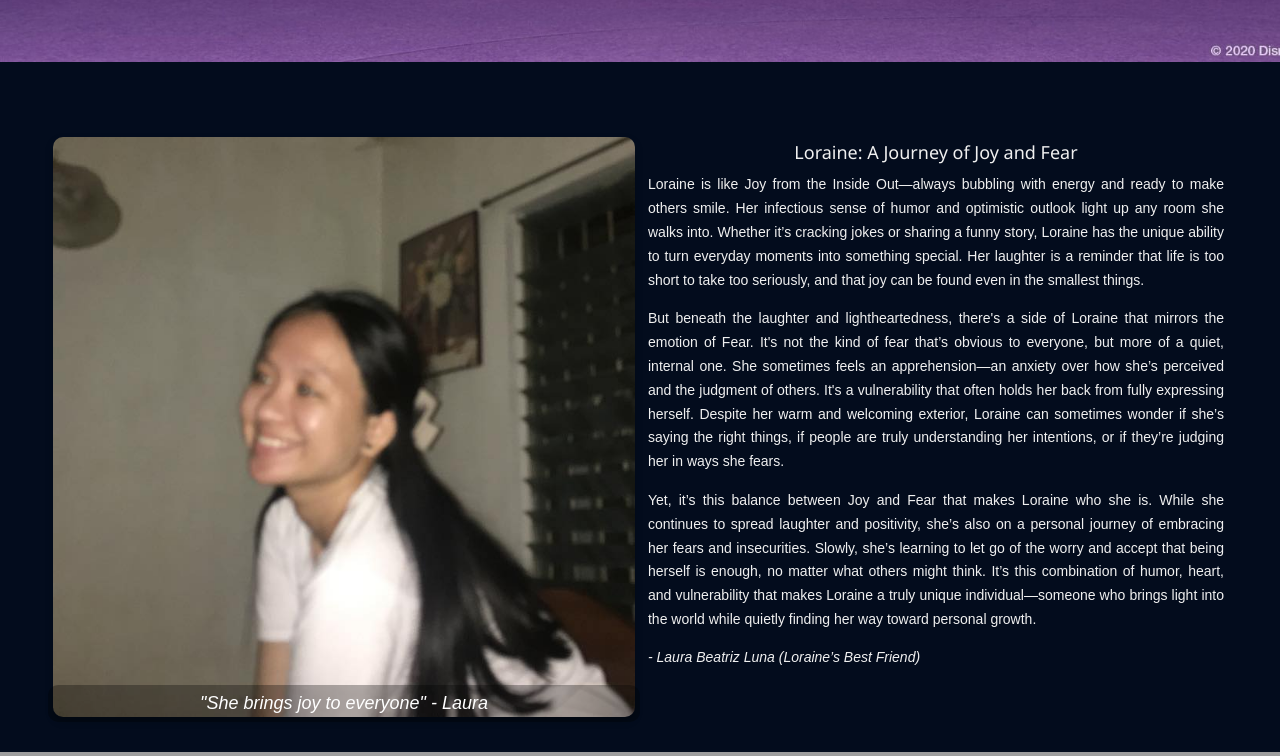
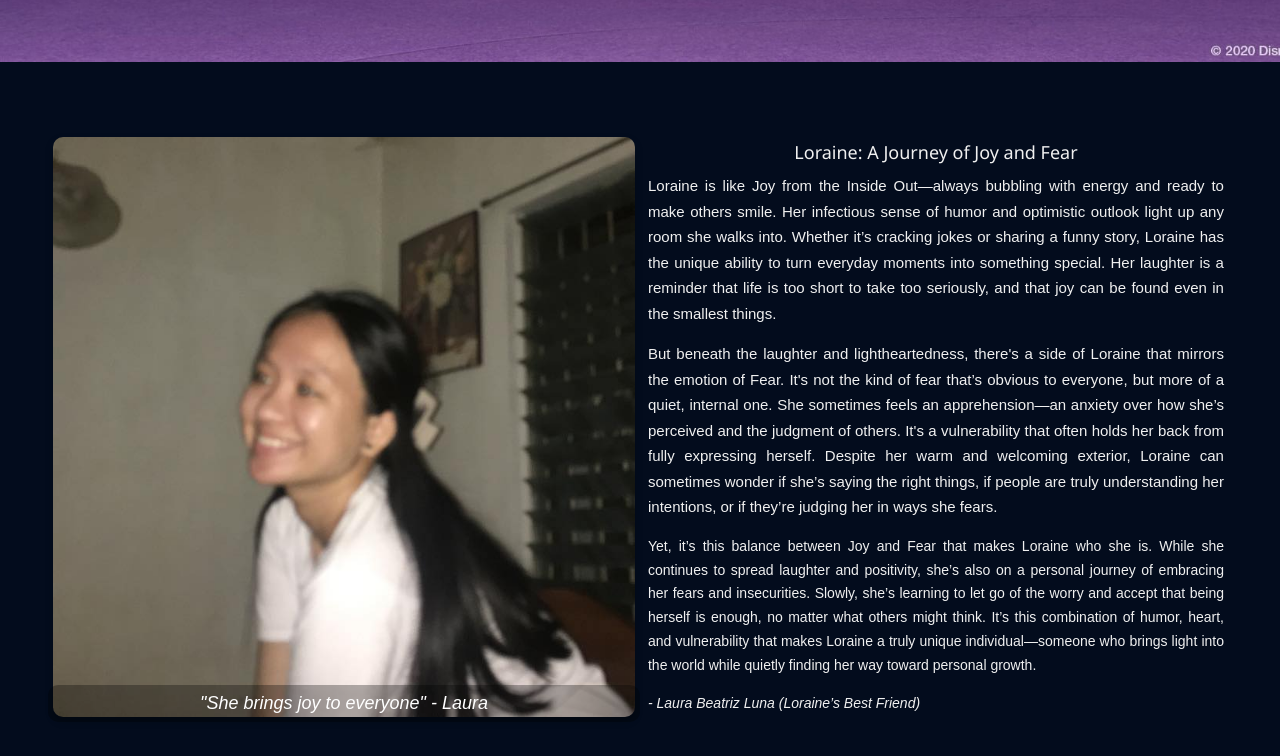
Before and after one commit to loriiqw/SAM-BE, a PHP site: page /A05/index.php in a window 1280 px wide. Shown: the part 817-1573 px from the top of the page. Run offline with PHP 8.4, Linux system fonts and the light colour scheme; data comes from the database, SQL or seed files in the repository; grey boxes are pictures that could not be loaded.

Commit message:
update fsize

```diff
--- a/A05/index.php
+++ b/A05/index.php
@@ -277,14 +277,14 @@
           <div class=" w3-round-large" style=" color: #f0f0f0; ">
             <h2 class="w3-large w3-text-shadow" style="margin-bottom: 10px; font-size: 20px;">Loraine: A Journey of Joy
               and Fear</h2>
-            <p style="text-align: justify; line-height: 1.7; font-size: 14px;">
+            <p style="text-align: justify; line-height: 1.7; font-size: 15px;">
               Loraine is like Joy from the Inside Out—always bubbling with energy and ready to make others smile. Her
               infectious sense of humor and optimistic outlook light up any room she walks into. Whether it’s cracking
               jokes or sharing a funny story, Loraine has the unique ability to turn everyday moments into something
               special. Her laughter is a reminder that life is too short to take too seriously, and that joy can be
               found even in the smallest things.
             </p>
-            <p style="text-align: justify; line-height: 1.7; font-size: 14px;">
+            <p style="text-align: justify; line-height: 1.7; font-size: 15px;">
               But beneath the laughter and lightheartedness, there's a side of Loraine that mirrors the emotion of Fear.
               It's not the kind of fear that’s obvious to everyone, but more of a quiet, internal one. She sometimes
               feels an apprehension—an anxiety over how she’s perceived and the judgment of others. It's a vulnerability
```
